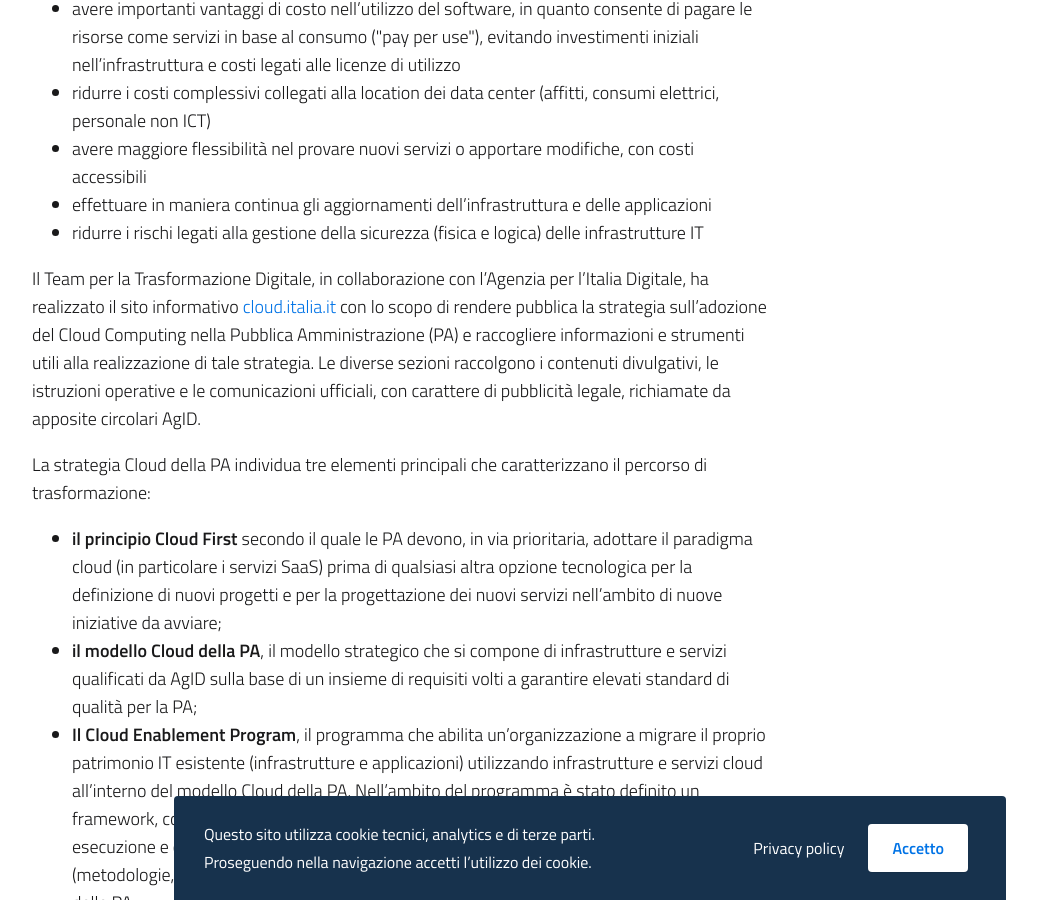
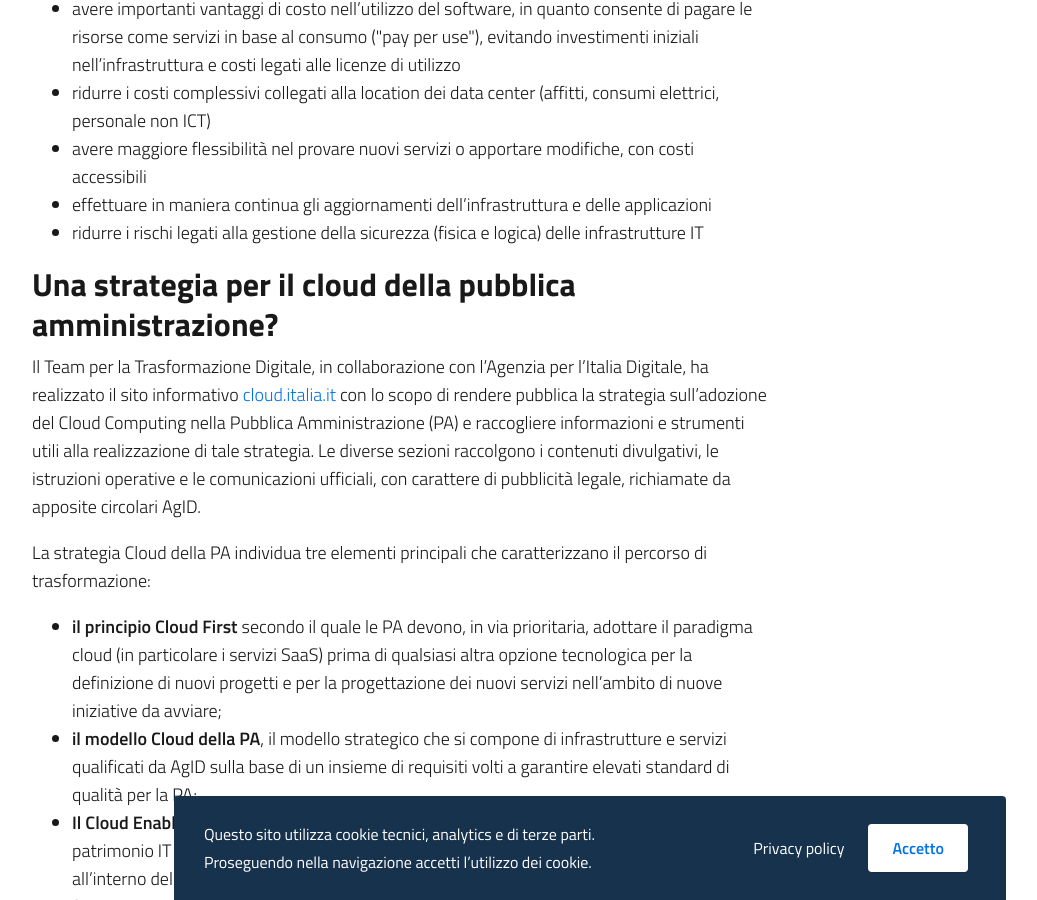
Before and after one commit to italia/cloud.italia.it, a Jekyll site: the page built from index.md, in a window 1280 px wide and 900 px high, scrolled down 1371 px. Shown: the whole window, without its empty margins (50-1087 px from the left). Built offline with Jekyll 4.4.1, drawn with Linux system fonts in a browser that asks for light colours.

Commit message:
Added title

```diff
--- a/_includes/home/home-sections.html
+++ b/_includes/home/home-sections.html
@@ -56,6 +56,8 @@
                                 </li>
                             </ul>
                             </p>
+                                                    <h3 id="strategia-cloud">Una strategia per il cloud della pubblica amministrazione? </h3>
+
                             <p markdown="1">
                                 Il Team per la Trasformazione Digitale, in collaborazione con l'Agenzia per l'Italia
                                 Digitale, ha realizzato il sito informativo <a href="https://cloud.italia.it">cloud.italia.it</a> con lo scopo di rendere
```
